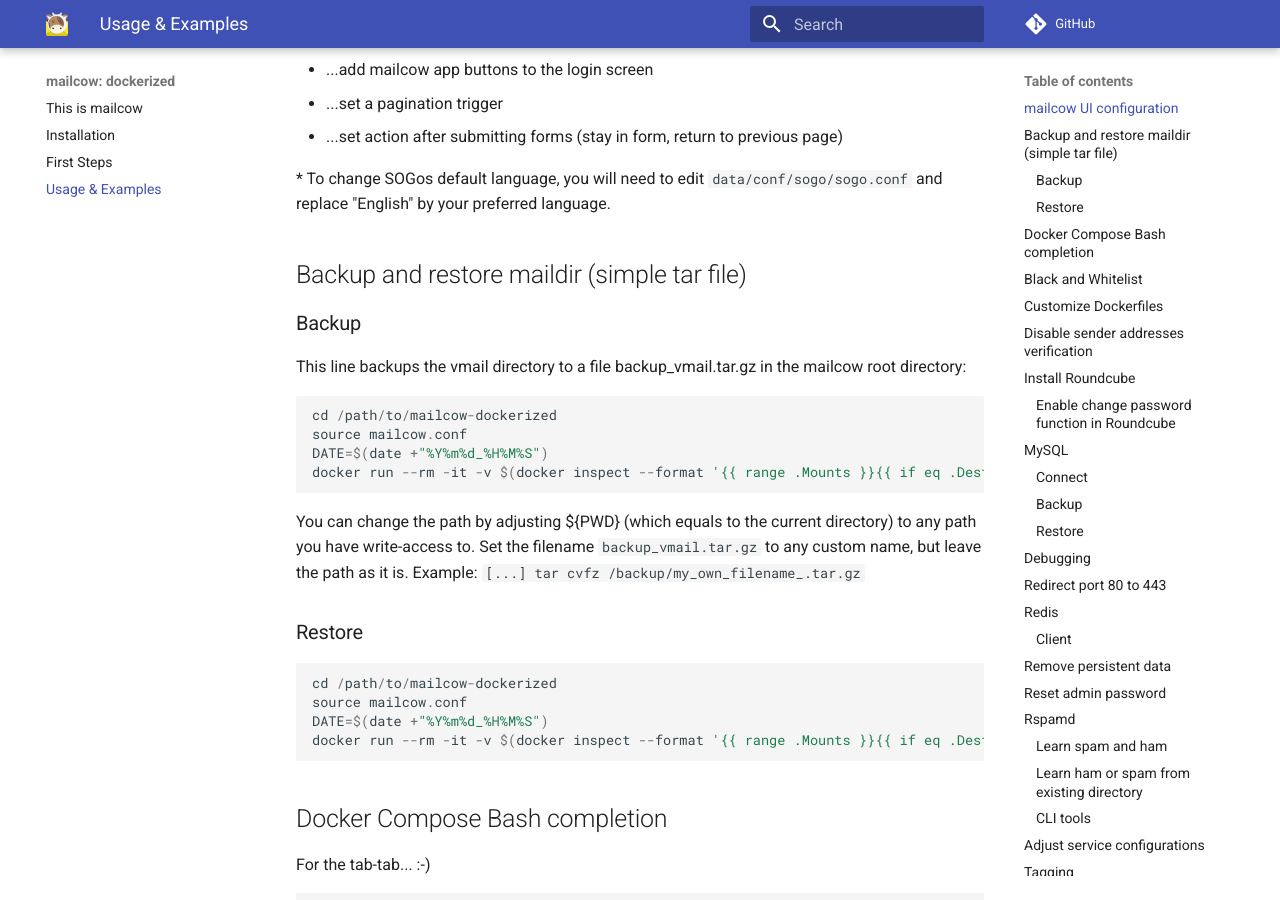
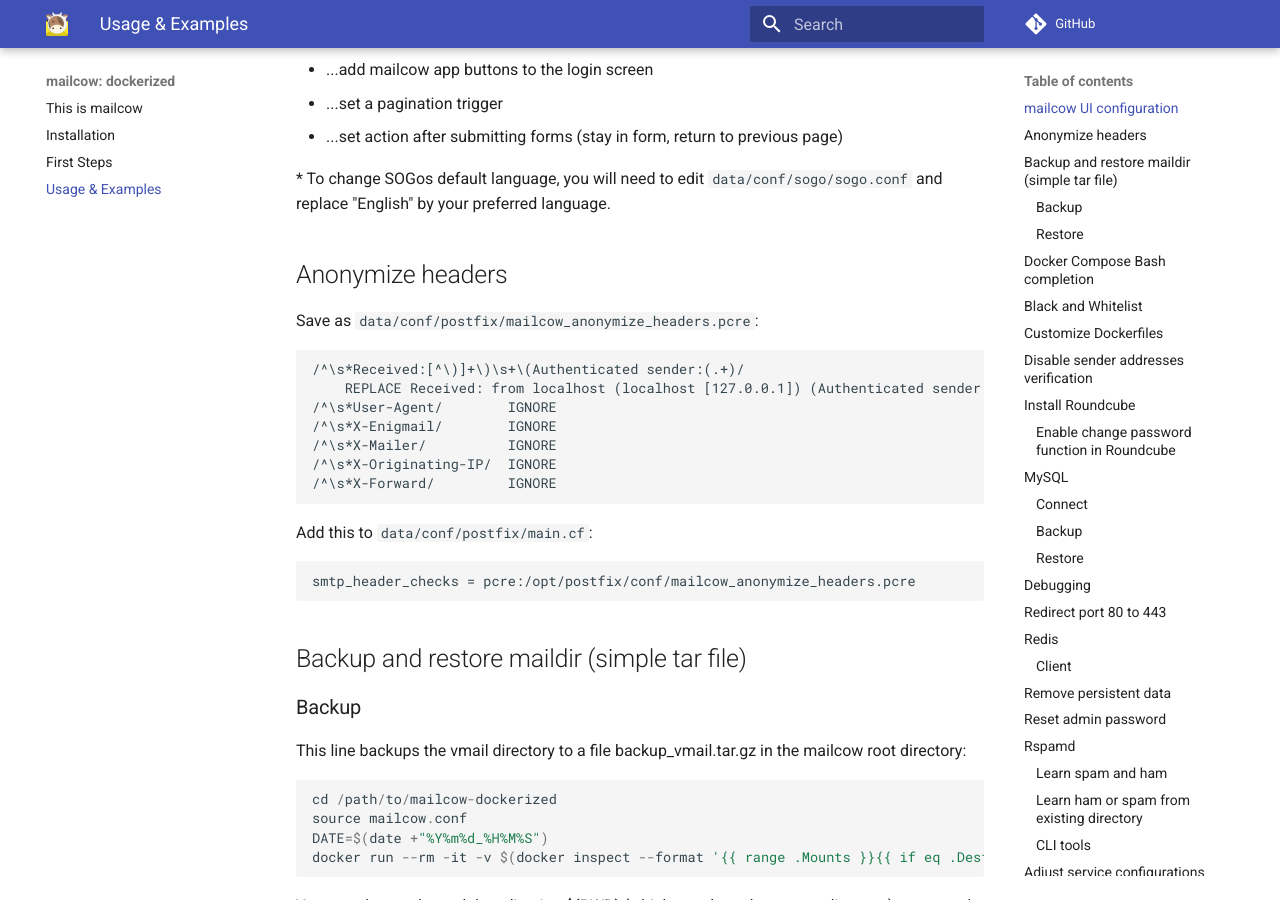
Before and after one commit to Imtiajrex/mailcow-dockerized, an MkDocs documentation site: the page built from docs/u_and_e.md, in a window 1280 px wide and 900 px high, scrolled down 476 px. Built offline with MkDocs 1.6.1 and Material for MkDocs 9.7.7, drawn with Linux system fonts in a browser that asks for light colours; comment, search, counter and statistics services are not loaded; old or Windows-style settings are respelled for this version of MkDocs.

Commit message:
Re-add anonymize headers section

````diff
--- a/docs/u_and_e.md
+++ b/docs/u_and_e.md
@@ -14,6 +14,25 @@ mailcow UI configuration parameters can be to...
 - ...set action after submitting forms (stay in form, return to previous page)
 
 \* To change SOGos default language, you will need to edit `data/conf/sogo/sogo.conf` and replace "English" by your preferred language.
+
+## Anonymize headers
+
+Save as `data/conf/postfix/mailcow_anonymize_headers.pcre`:
+
+```
+/^\s*Received:[^\)]+\)\s+\(Authenticated sender:(.+)/
+	REPLACE Received: from localhost (localhost [127.0.0.1]) (Authenticated sender:$1
+/^\s*User-Agent/        IGNORE
+/^\s*X-Enigmail/        IGNORE
+/^\s*X-Mailer/          IGNORE
+/^\s*X-Originating-IP/  IGNORE
+/^\s*X-Forward/         IGNORE
+```
+
+Add this to `data/conf/postfix/main.cf`:
+```
+smtp_header_checks = pcre:/opt/postfix/conf/mailcow_anonymize_headers.pcre
+```
 
 ## Backup and restore maildir (simple tar file)
 
````
